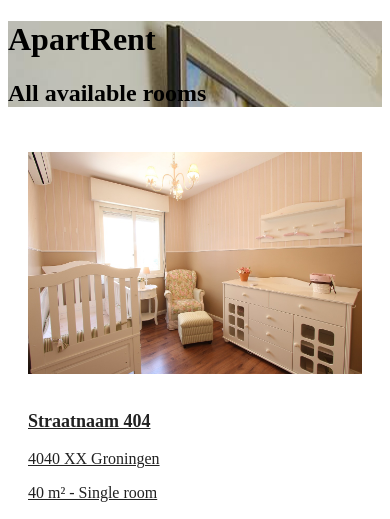
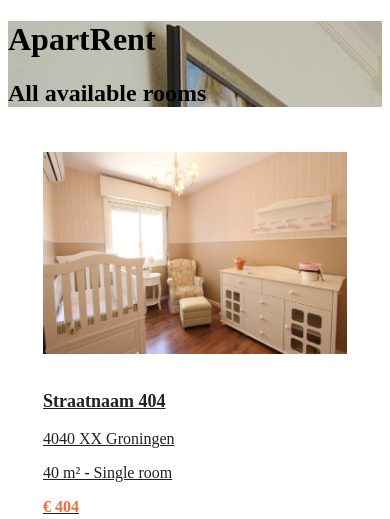
Before and after one commit to folkertleistra/DDWT18_final, a PHP site: page /views/rentable-rooms.php in a window 390 px wide. Shown: the top 519 px of the page. Run offline with PHP 8.4, Linux system fonts and the light colour scheme; the template is opened without the code that fills it, so the values that code supplies are empty.

Commit message:
Rentable rooms design 100% functionerend, ook responsive. Afbeeldingen worden automatisch gecropt naar de aspect ratio van de image wrapper.

```diff
--- a/css/rentable-rooms.css
+++ b/css/rentable-rooms.css
@@ -14,7 +14,20 @@
 }
 .rr-room-box {
     border-radius: 5px;
+    margin-bottom: 20px;
 }
+/* Make images fit container without changing aspect ratio */
+.rr-img-col img {
+    object-fit: cover;
+    height: 100%;
+    width: 100%;
+}
+@media screen and (min-width: 576px) {
+    .rr-inner-row {
+        height: 155px;
+    }
+}
+
 @media screen and (min-width: 992px) {
     .rr-room-box {
         max-width: 48%;
@@ -28,7 +41,9 @@
 }
 @media screen and (max-width: 575px) {
     .rr-room-box {
-        border-radius: 0;
+        margin-left: 15px;
+        margin-right: 15px;
+        margin-bottom: 15px;
     }
     .rr-room-box img {
         border-top-left-radius: 0;
@@ -36,6 +51,7 @@
     }
     .rr-inner-row {
         background-color: #fff;
+        border-radius: 3px;
     }
     .rr-img-col {
         padding: 20px 20px 0 20px;
--- a/views/rentable-rooms.php
+++ b/views/rentable-rooms.php
@@ -45,12 +45,12 @@
                     <a href="#">
                         <div class="row rr-inner-row">
                             <div class="col-lg-6 col-md-6 col-sm-6 col-xs-12 rr-img-col">
-                                <img src="/DDWT18_final/resources/rooms/1.jpg">
+                                <img src="/DDWT18_final/resources/rooms/2.jpeg">
                             </div>
                             <div class="col-lg-6 col-md-6 col-sm-6 col-xs-12 rr-info-col">
-                                <h3>Straatnaam 404</h3>
-                                <p>4040 XX Groningen</p>
-                                <p>40 m² - Single room</p>
+                                <h3>Straatnaam 303</h3>
+                                <p>3030 XX Groningen</p>
+                                <p>30 m² - Single room</p>
                                 <p><b>€ 404</b></p>
                             </div>
                         </div>
```
